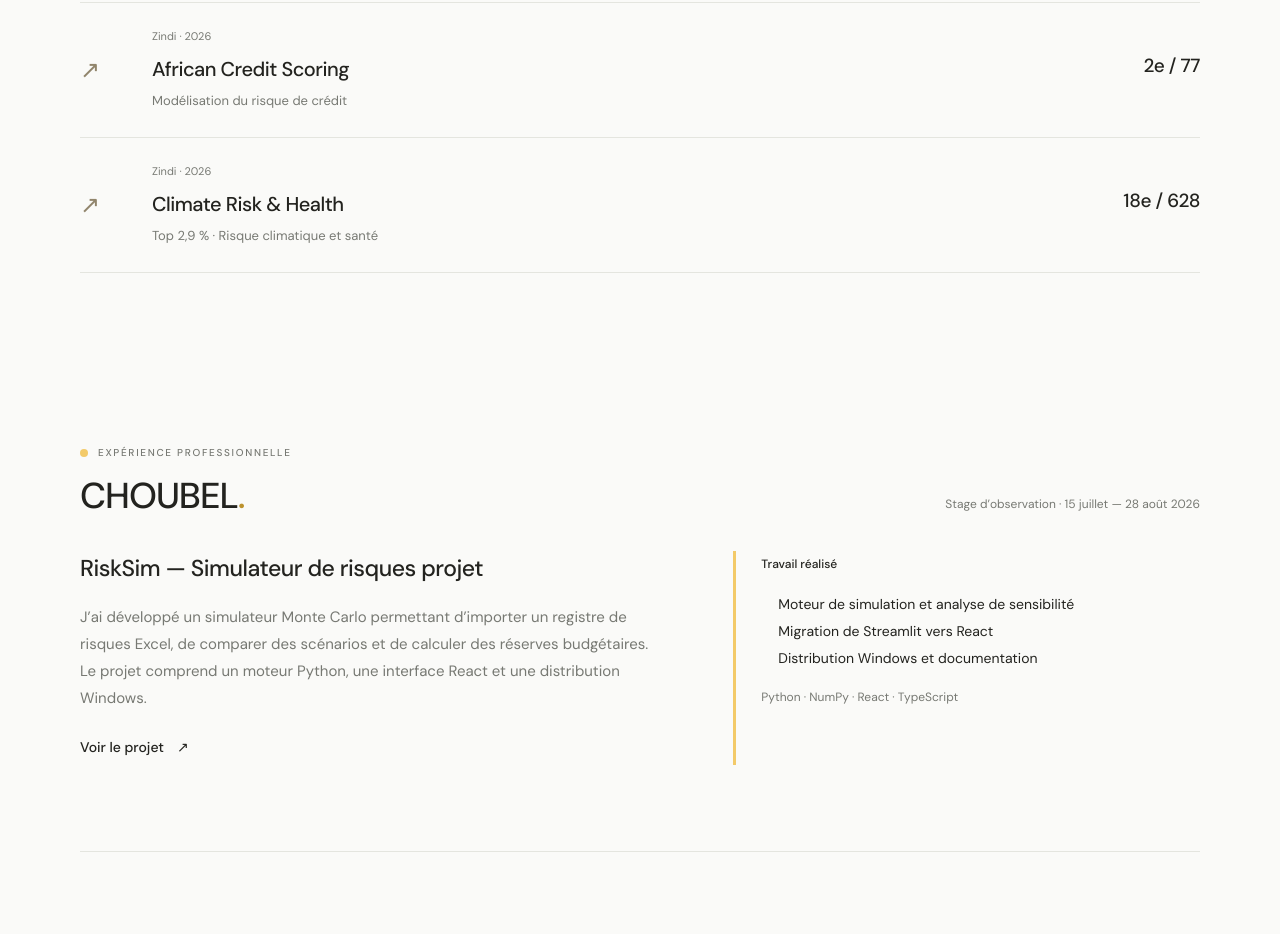
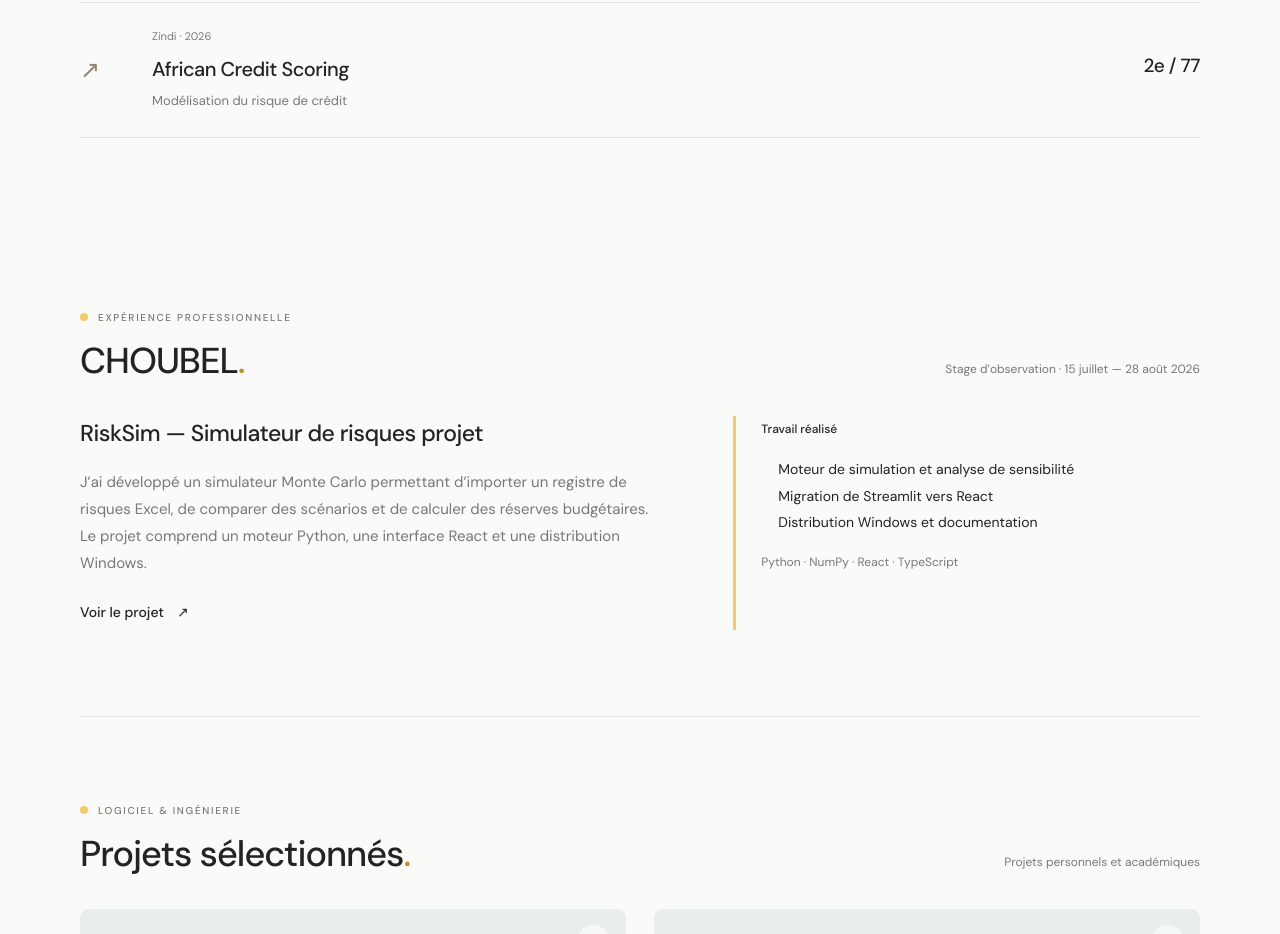
Before and after one commit to Rudolf-Staline/Portfolio, a React (Vite) app: page / in a window 1280 px wide. Shown: the part 1360-2294 px from the top of the page. Built offline with nearby package versions, Linux system fonts and the light colour scheme.

Commit message:
Remove unfinished Climate Risk competition result

```diff
--- a/src/data/competitions.ts
+++ b/src/data/competitions.ts
@@ -25,9 +25,4 @@ export const competitions = [
     medal: null, result: '2e / 77', detail: 'Modélisation du risque de crédit',
     href: null, linkLabel: null, projectId: null,
   },
-  {
-    name: 'Climate Risk & Health', platform: 'Zindi', year: '2026',
-    medal: null, result: '18e / 628', detail: 'Top 2,9 % · Risque climatique et santé',
-    href: null, linkLabel: null, projectId: null,
-  },
 ] as const
```
